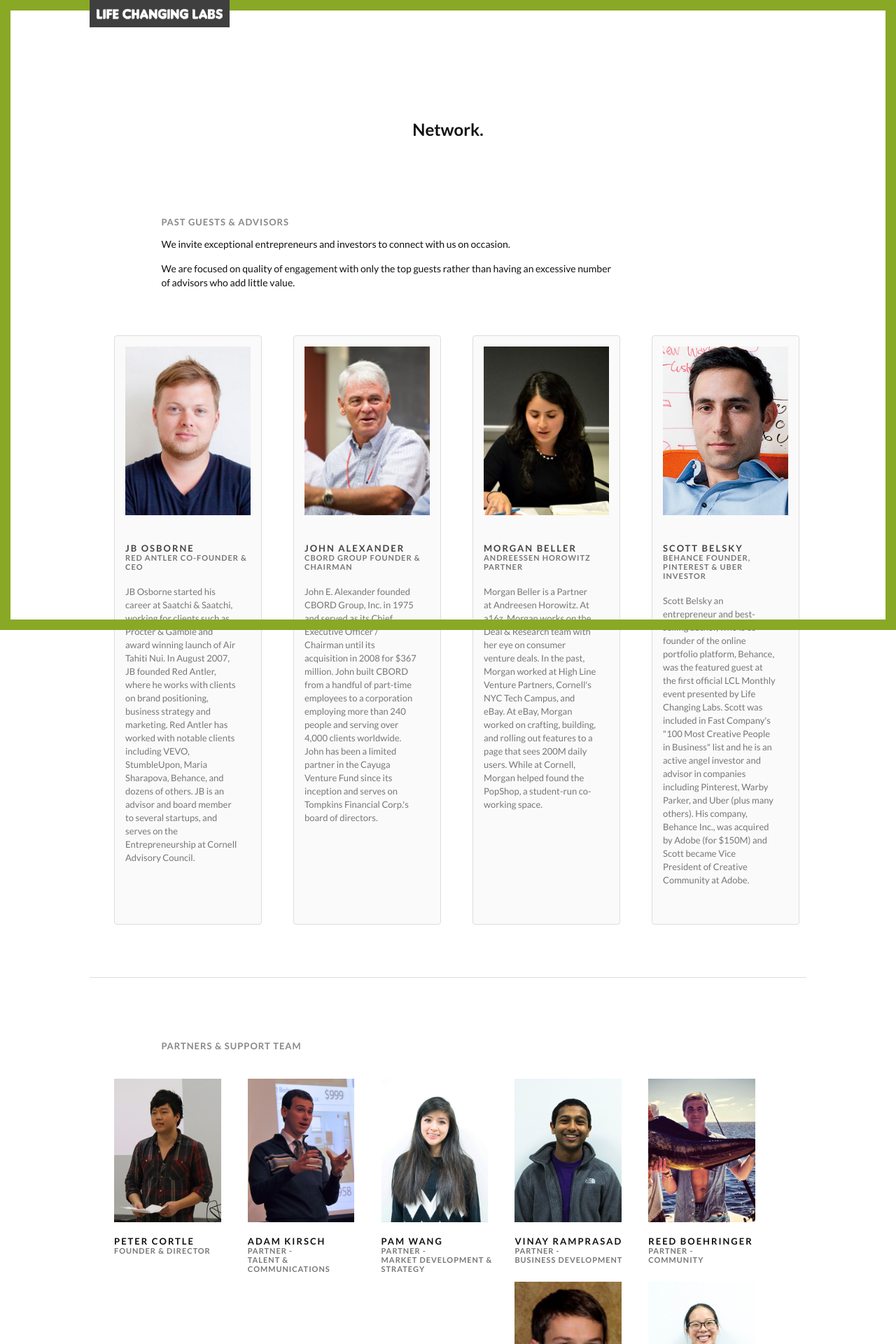
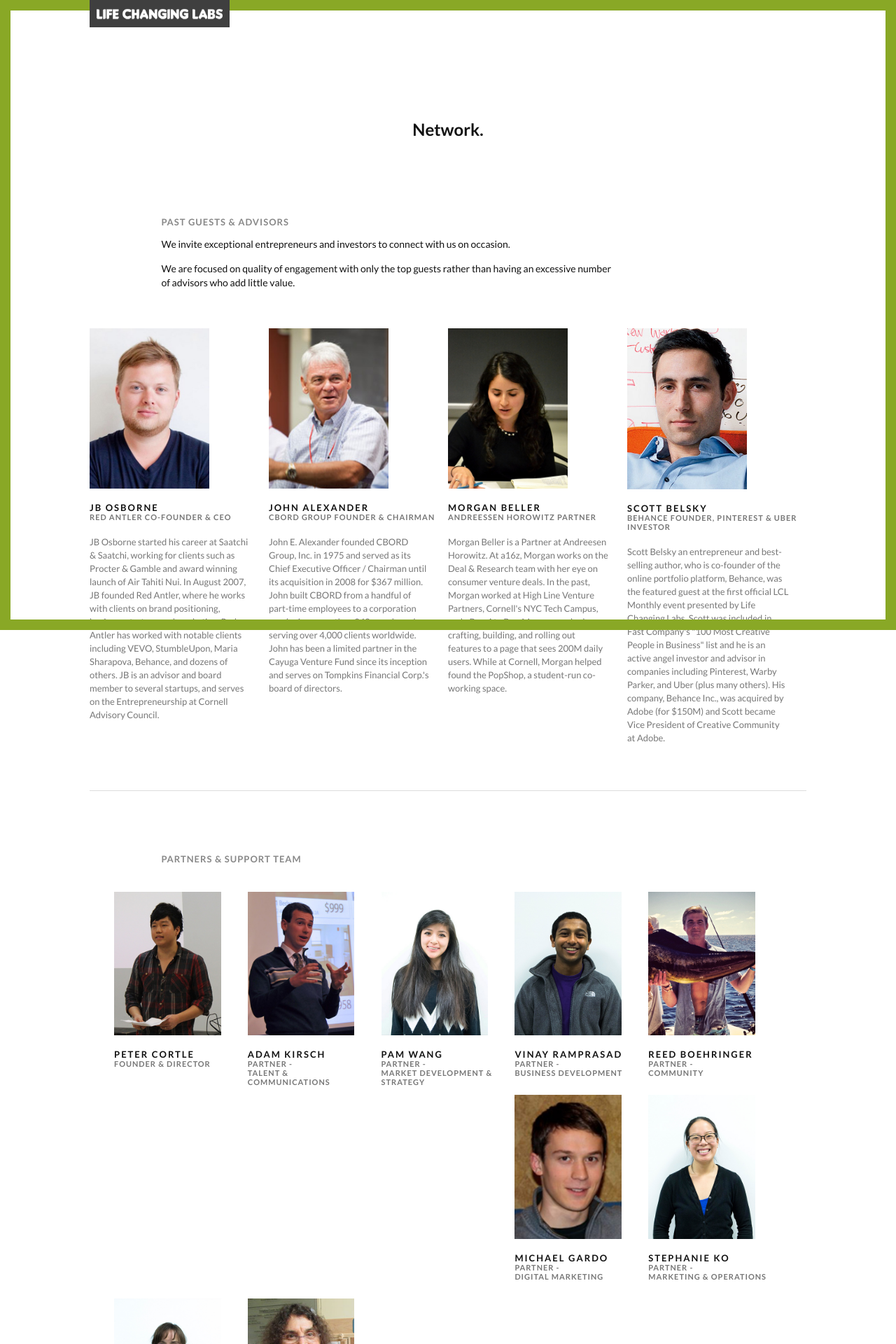
Before and after one commit to alilybit/alilybit.github.io, a Jekyll site: the page built from network/index.html, in a window 1280 px wide. Shown: the top 1920 px of the page at 70% size. Built offline with Jekyll 4.4.1, drawn with Linux system fonts in a browser that asks for light colours; nearby versions of some CDN libraries; library files that are not in the unit come from our copies.

Commit message:
network page

```diff
--- a/blog/index.html
+++ b/blog/index.html
@@ -6,18 +6,16 @@
 
 <div class="uk-width-4-5 uk-container-center uk-height-1-1">
 	<div class="mobile-archive uk-button-dropdown" data-uk-dropdown="{mode:'click'}">
-
 		<button href="#archive" class="uk-button uk-button-success uk-width-2-5 uk-text-center uk-vertical-align-bottom" type="button" data-uk-offcanvas>Archive &nbsp;<i class="uk-icon-caret-up"></i></button>
-
 		<div class="uk-dropdown uk-dropdown-up">
 			<ul class="uk-nav uk-nav-dropdown">
 				{% for post in site.posts %}
 				<li class="lc-list-item mobile-item">
 					<div class="lc-date lc-text-bold">{{ post.date | date: "%B %-d, %Y" }}</div>
 					<div class="lc-title lc-text-bolder"><a href="{{ post.url }}">{{ post.title }}</a></div>
-					{% if post != site.posts.last %}
+						{% if post != site.posts.last %}
 						<hr>
-					{% endif %}
+						{% endif %}
 				</li>
 				{% endfor %}
 			</ul>
--- a/network/index.html
+++ b/network/index.html
@@ -13,22 +13,16 @@
 		<p class="uk-width-4-5">We are focused on quality of engagement with only the top guests rather than having an excessive number of advisors who add little value.</p>
 	</div>
 	<br><br>
-    <div class="uk-grid uk-float-right" style="z-index:-1;">
   {% for guest in site.data.guests %}
-		<div class="uk-width-large-1-4 uk-width-medium-1-2 uk-text-left one-panel">
-			<div class="uk-panel uk-panel-box" style="height: 810px">
-				<div class="uk-panel-teaser">
-					<img src="{{ site.url }}/assets/img/{{ guest.img }}"></img>
-				</div>
+		<div class="uk-width-large-1-4 uk-width-medium-1-4 uk-width-1-1 uk-float-left uk-text-left">
+			<img class="uk-width-2-3" src="{{ site.url }}/assets/img/{{ guest.img }}">
 			<br><br>
 			<div class="lc-name">{{ guest.name }}</div>
 			<div class="lc-position">{{ guest.position }}</div>
 			<br>
 			<div class="lc-bio uk-width-9-10">{{ guest.bio }}</div>
 		</div>
-		</div>
 	{% endfor %}
-	</div>
 </div>
 <hr class="uk-width-4-5 uk-container-center">
 <div class="lc-section-2 uk-width-4-5 uk-container-center uk-text-center lc-no-overflow">
```
Lines whose indentation alone changed are shown as unchanged.
